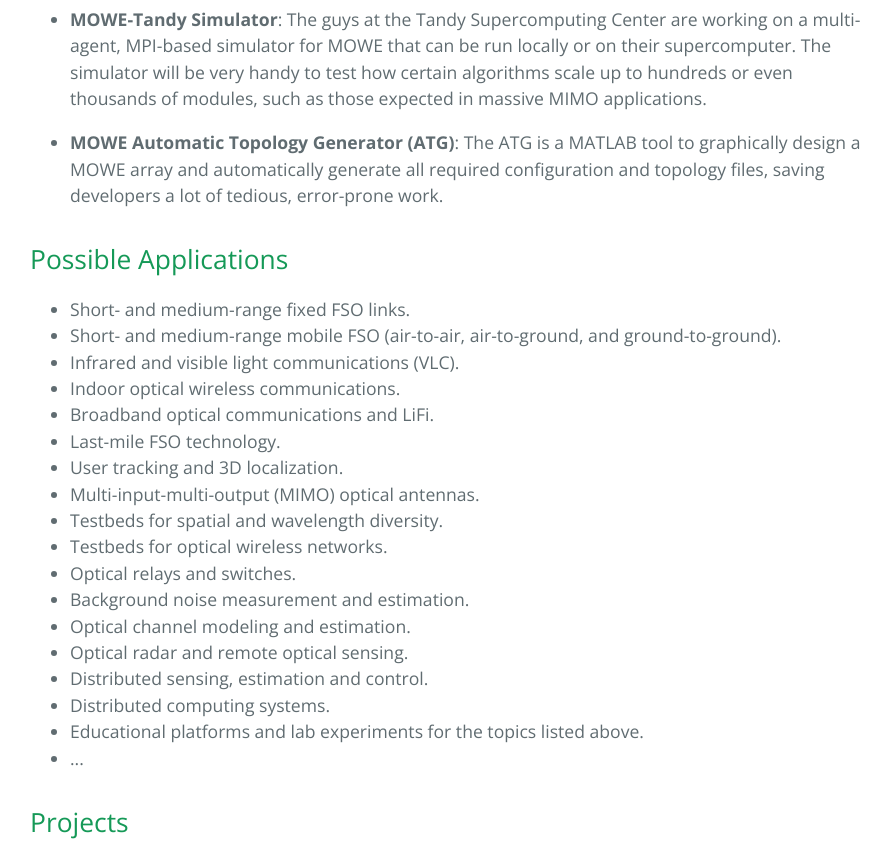
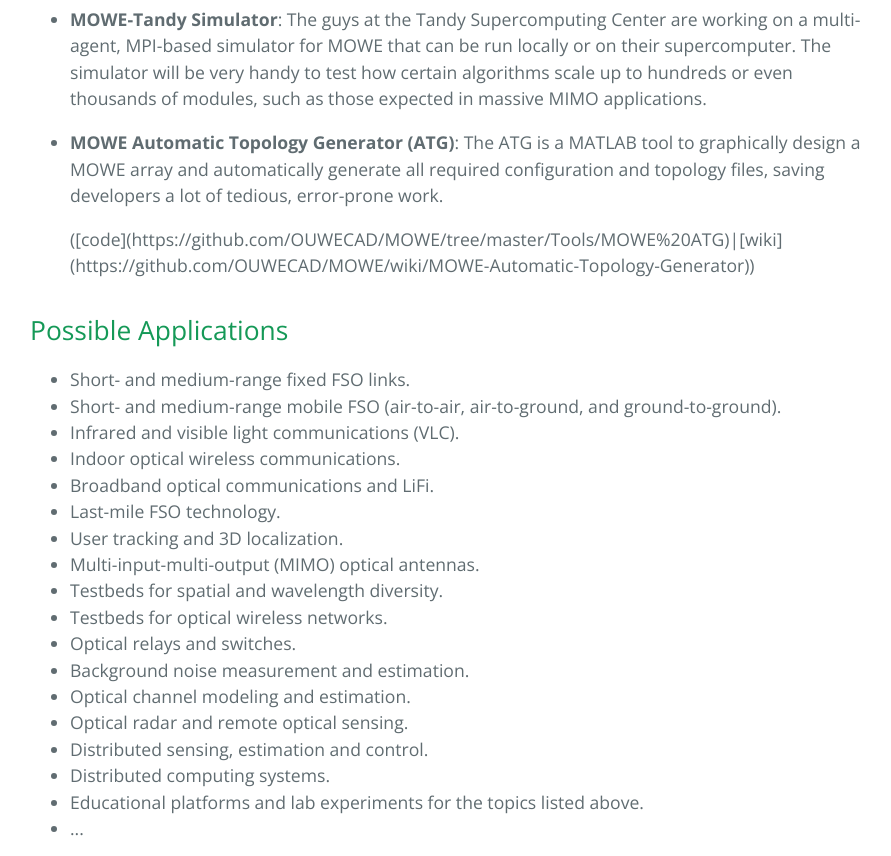
Before and after one commit to Asaadkaadan/MOWE, a plain HTML site: page index.html in a window 1280 px wide. Shown: the part 2660-3516 px from the top of the page, without its empty margins (194-1085 px from the left). Drawn offline with nearby package versions, Linux system fonts and the light colour scheme.

Commit message:
Added ATG

```diff
--- a/index.html
+++ b/index.html
@@ -59,7 +59,7 @@
 
 <ul>
 <li><p><strong>MOWE-Tandy Simulator</strong>: The guys at the Tandy Supercomputing Center are working on a multi-agent, MPI-based simulator for MOWE that can be run locally or on their supercomputer. The simulator will be very handy to test how certain algorithms scale up to hundreds or even thousands of modules, such as those expected in massive MIMO applications.</p></li>
-<li><p><strong>MOWE Automatic Topology Generator (ATG)</strong>: The ATG is a MATLAB tool to graphically design a MOWE array and automatically generate all required configuration and topology files, saving developers a lot of tedious, error-prone work.</p></li>
+<li><p><strong>MOWE Automatic Topology Generator (ATG)</strong>: The ATG is a MATLAB tool to graphically design a MOWE array and automatically generate all required configuration and topology files, saving developers a lot of tedious, error-prone work.</p> ([code](https://github.com/OUWECAD/MOWE/tree/master/Tools/MOWE%20ATG)|[wiki](https://github.com/OUWECAD/MOWE/wiki/MOWE-Automatic-Topology-Generator)) </li>
 </ul>
 
 <h2>
```
